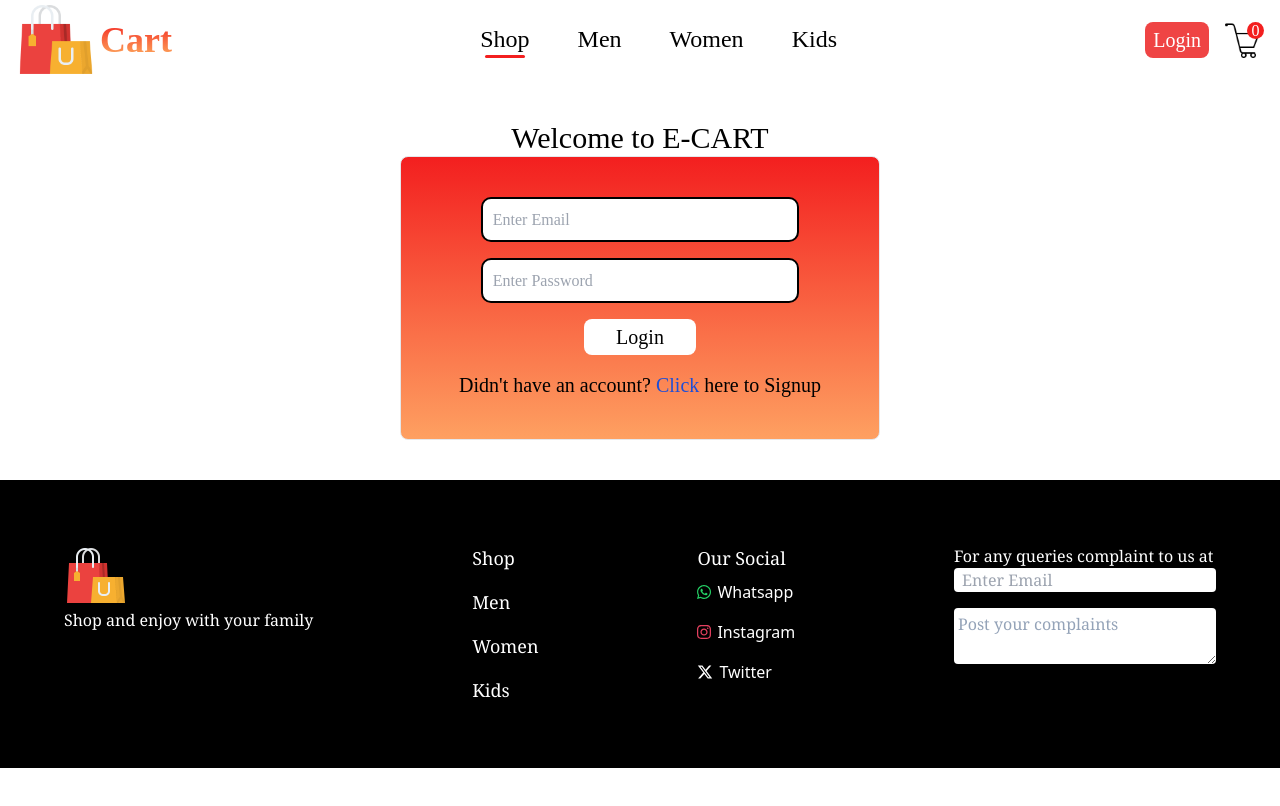
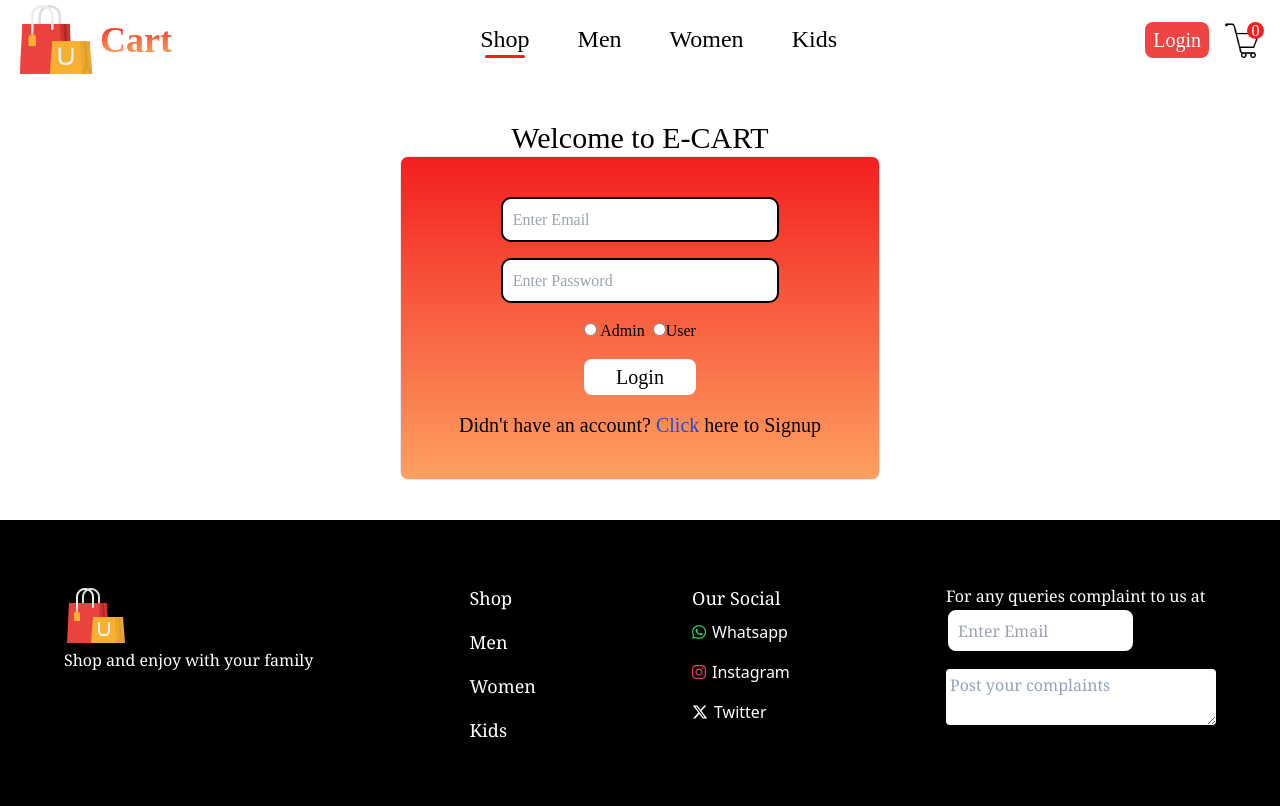
Before and after one commit to Avinashyennam/E-Cart, a React (Vite) app in the folder client/: page /login in a window 1280 px wide. Built offline with nearby package versions, Linux system fonts and the light colour scheme.

Commit message:
created radio buttons for admin and user login

```diff
--- a/client/src/context/ShopContext.jsx
+++ b/client/src/context/ShopContext.jsx
@@ -15,6 +15,7 @@ const ShopContextProvider = (props)=>{
     const [cartItems, setCartItems] = useState(getDefaultCart);
     const [count, setCount] = useState(0);
     const [menu, setMenu] = useState("shop");
+    const [isAdmin, setIsAdmin] = useState(false);
 
     const addToCart = (itemId)=>{
         setCartItems((prev)=>({...prev,[itemId]:prev[itemId]+1}));
--- a/client/src/pages/LoginSignup.jsx
+++ b/client/src/pages/LoginSignup.jsx
@@ -9,7 +9,8 @@ const Login = ()=>{
     });
     const [loginData, setLoginData] = useState({
         email:"",
-        password:""
+        password:"",
+        category:""
     });
     const [login, setLogin] = useState(true);
     console.log(loginData);
@@ -59,13 +60,17 @@ const Login = ()=>{
                 <div className="text-3xl">
                     <h1>Welcome to E-CART</h1>
                 </div>
-                <div className="sm: w-4/5 2xl:w-2/5">
+                <div className="sm: w-3/5 2xl:w-2/5">
 
                     {(login == true)?
                     <div>
                         <form className="login-form flex flex-col justify-center items-center gap-4 border p-10 rounded-lg sm:p-4" onSubmit={handleLogin}>
                             <input type="email" name="email" value={loginData.email} placeholder="Enter Email" onChange={(e)=>setLoginData(e.target.value)}/>
                             <input type="password" name="password" value={loginData.password} placeholder="Enter Password" onChange={(e)=>setLoginData(e.target.value)}/>
+                            <div className="flex gap-2">
+                                <label><input type="radio" value="Admin" name="category" /> Admin</label>
+                                <label><input type="radio" value="User" name="category"/>User</label>
+                            </div>
                             <button className="bg-white text-black text-xl w-28 p-1 rounded-lg">Login</button>
                             <h1 className="text-xl">Didn't have an account? <span className="text-blue-700 cursor-pointer" onClick={()=>setLogin(!login)}>Click </span>here to Signup</h1>
                         </form>
--- a/client/src/pages/pages.css
+++ b/client/src/pages/pages.css
@@ -1,10 +1,10 @@
 .login-form{
     background: linear-gradient(to top, #fea061, #f31f1f);
 }
-.login-form input{
+.login-form input[type="password"], input[type="email"]{
     border: 2px solid black;
     height: 45px;
-    width: 80%;
+    width: 70%;
     border-radius: 10px;
     padding: 10px;
     /* auto-c */
```
